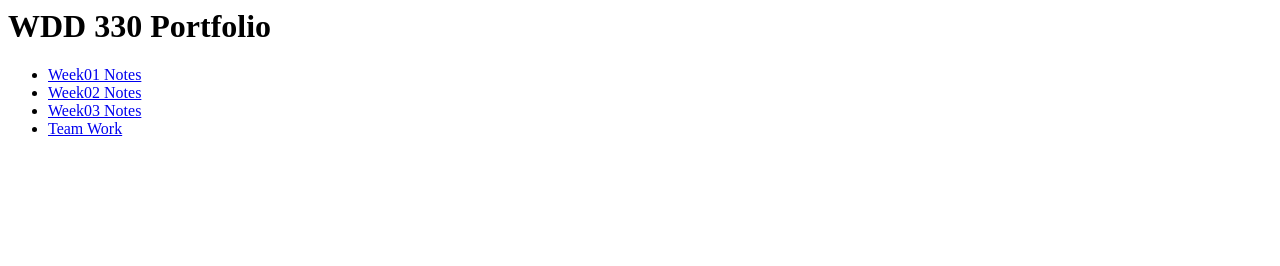
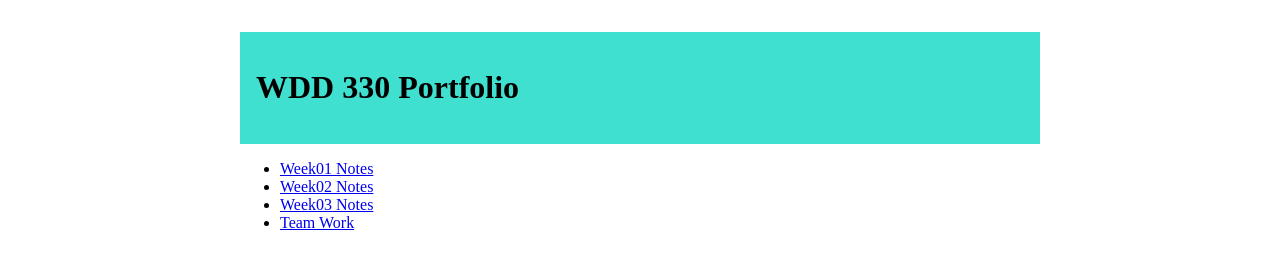
Before and after one commit to KurtHermansen/webFrontedllWDD330, a plain HTML site: page index.html in a window 1280 px wide. Drawn offline with Linux system fonts and the light colour scheme; the site is published under a folder, as on GitHub Pages, so addresses that start at the root find nothing.

Commit message:
link fix

```diff
--- a/index.html
+++ b/index.html
@@ -4,7 +4,7 @@
     <meta charset="UTF-8">
     <meta http-equiv="X-UA-Compatible" content="IE=edge">
     <meta name="viewport" content="width=device-width, initial-scale=1.0">
-    <link rel="stylesheet" href="/css/style.css">
+    <link rel="stylesheet" href="webFrontedllWDD330/css/style.css">
     <title>WDD 330 Portfolio</title>
 </head>
 <body>
```
